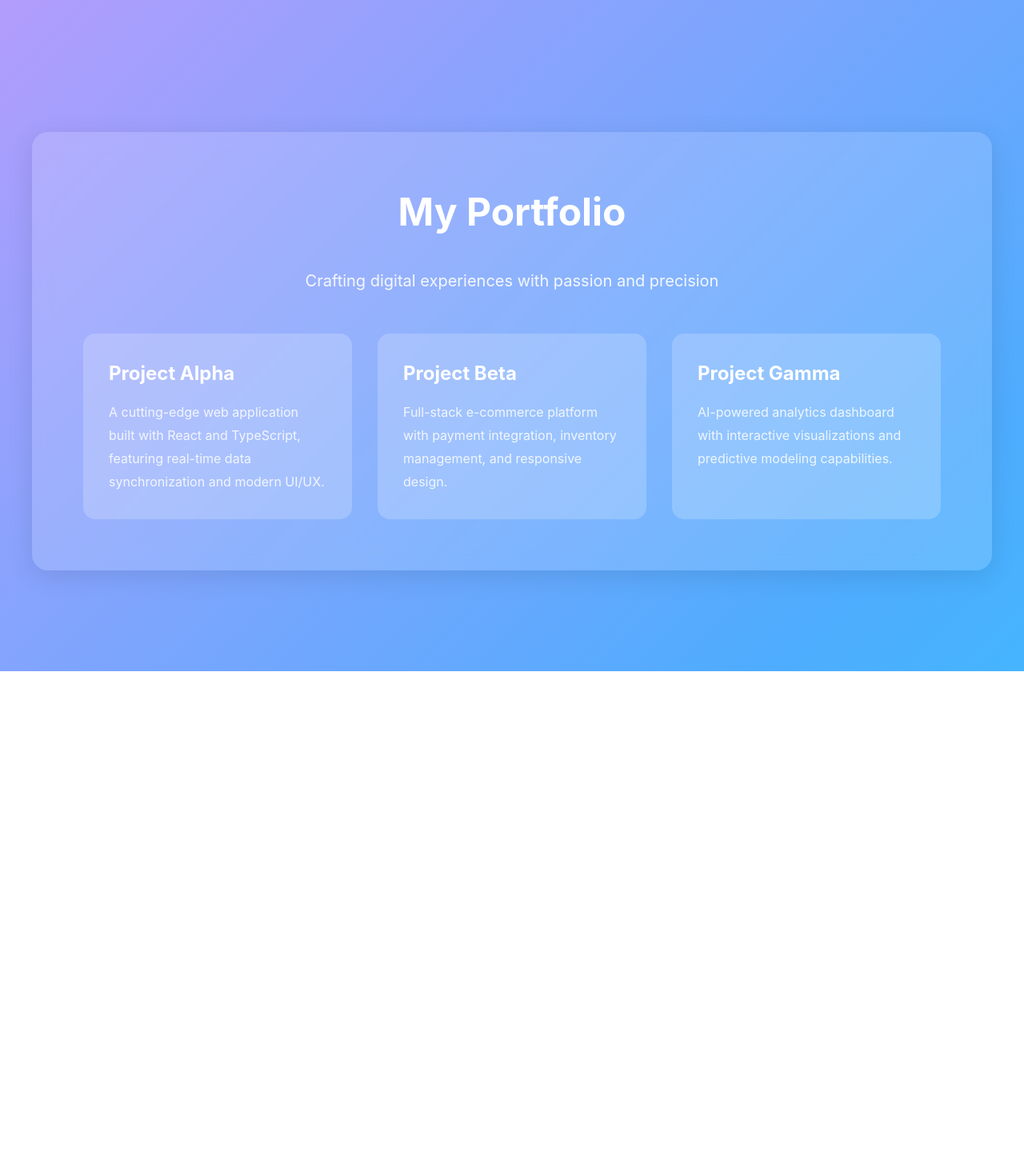
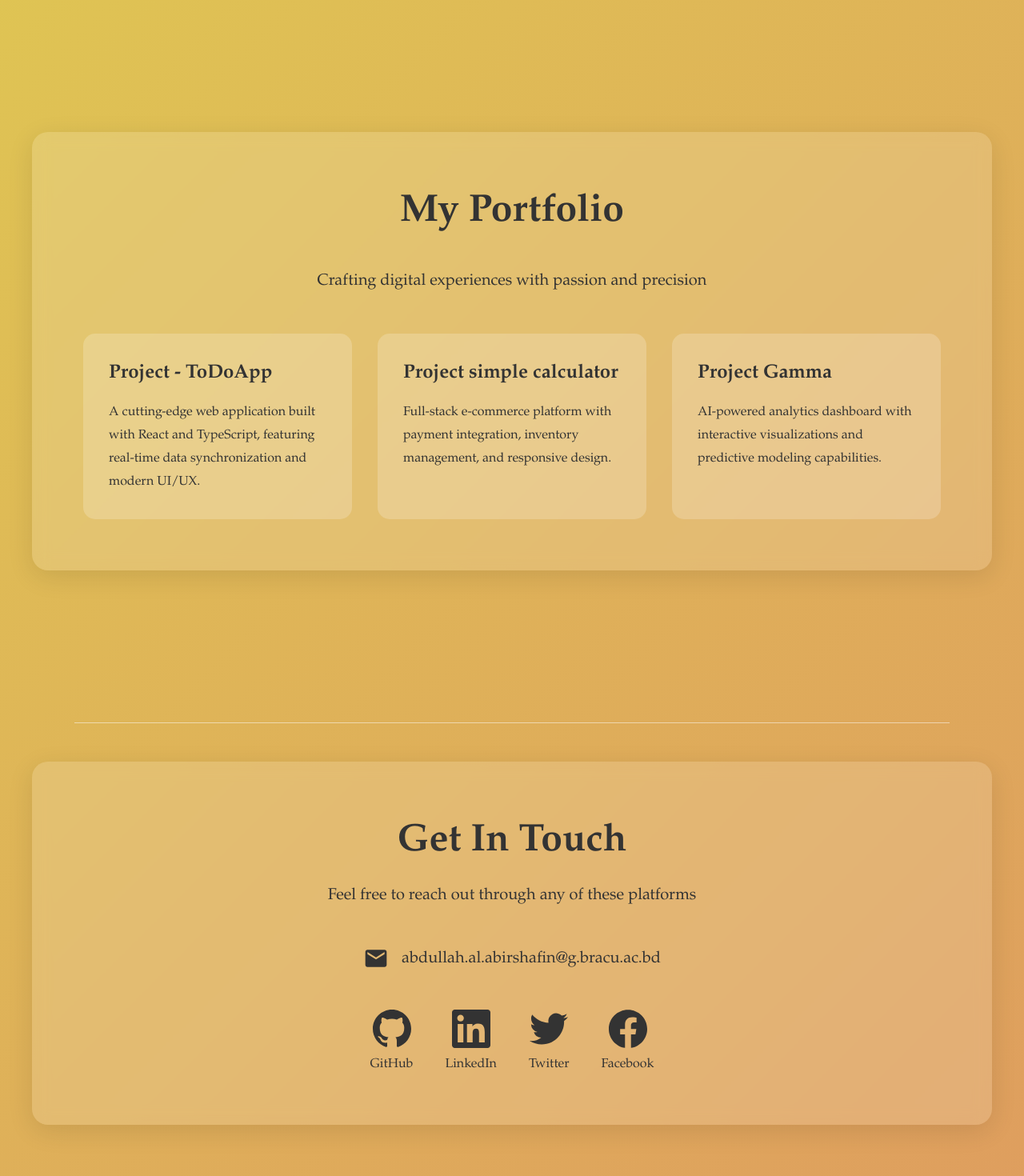
Before and after one commit to AbirShafin/AbirShafin.github.io, a React (Vite) app: page / in a window 1280 px wide. Shown: the part 761-2231 px from the top of the page at 80% size. Before the commit the page ends 1600 px from the top, so only its background shows below. Built offline with nearby package versions, Linux system fonts and the light colour scheme.

Commit message:
Initial portfolio setup

```diff
--- a/index.html
+++ b/index.html
@@ -2,7 +2,7 @@
 <html lang="en">
   <head>
     <meta charset="UTF-8" />
-    <link rel="icon" type="image/svg+xml" href="/vite.svg" />
+    <link rel="icon" type="image/png" href="/logo.png" />
     <meta name="viewport" content="width=device-width, initial-scale=1.0" />
     <title>abirshafin</title>
   </head>
--- a/src/App.tsx
+++ b/src/App.tsx
@@ -1,5 +1,6 @@
 import Hero from "./components/Hero";
 import Portfolio from "./components/Portfolio";
+import Contact from "./components/Contact";
 import "./App.css";
 
 function App() {
@@ -7,6 +8,7 @@ function App() {
     <>
       <Hero />
       <Portfolio />
+      <Contact />
     </>
   );
 }
--- /dev/null
+++ b/src/components/Contact.tsx
@@ -0,0 +1,86 @@
+import { useEffect, useState } from "react";
+import "../styles/animations.css";
+import "../styles/layout.css";
+
+export default function Contact() {
+  const [visible, setVisible] = useState(false);
+
+  useEffect(() => {
+    const onScroll = () => {
+      const element = document.getElementById("contact");
+      if (element) {
+        const top = element.getBoundingClientRect().top;
+        const threshold = window.innerHeight * 0.75;
+        if (top < threshold) {
+          setVisible(true);
+        }
+      }
+    };
+
+    onScroll(); // Check on mount
+    window.addEventListener("scroll", onScroll);
+    return () => window.removeEventListener("scroll", onScroll);
+  }, []);
+
+  const socials = [
+    {
+      name: "GitHub",
+      url: "https://github.com/AbirShafin",
+      icon: "M12 0c-6.626 0-12 5.373-12 12 0 5.302 3.438 9.8 8.207 11.387.599.111.793-.261.793-.577v-2.234c-3.338.726-4.033-1.416-4.033-1.416-.546-1.387-1.333-1.756-1.333-1.756-1.089-.745.083-.729.083-.729 1.205.084 1.839 1.237 1.839 1.237 1.07 1.834 2.807 1.304 3.492.997.107-.775.418-1.305.762-1.604-2.665-.305-5.467-1.334-5.467-5.931 0-1.311.469-2.381 1.236-3.221-.124-.303-.535-1.524.117-3.176 0 0 1.008-.322 3.301 1.23.957-.266 1.983-.399 3.003-.404 1.02.005 2.047.138 3.006.404 2.291-1.552 3.297-1.23 3.297-1.23.653 1.653.242 2.874.118 3.176.77.84 1.235 1.911 1.235 3.221 0 4.609-2.807 5.624-5.479 5.921.43.372.823 1.102.823 2.222v3.293c0 .319.192.694.801.576 4.765-1.589 8.199-6.086 8.199-11.386 0-6.627-5.373-12-12-12z"
+    },
+    {
+      name: "LinkedIn",
+      url: "hthttps://www.linkedin.com/in/abdullah-al-abir-shafin/",
+      icon: "M20.447 20.452h-3.554v-5.569c0-1.328-.027-3.037-1.852-3.037-1.853 0-2.136 1.445-2.136 2.939v5.667H9.351V9h3.414v1.561h.046c.477-.9 1.637-1.85 3.37-1.85 3.601 0 4.267 2.37 4.267 5.455v6.286zM5.337 7.433c-1.144 0-2.063-.926-2.063-2.065 0-1.138.92-2.063 2.063-2.063 1.14 0 2.064.925 2.064 2.063 0 1.139-.925 2.065-2.064 2.065zm1.782 13.019H3.555V9h3.564v11.452zM22.225 0H1.771C.792 0 0 .774 0 1.729v20.542C0 23.227.792 24 1.771 24h20.451C23.2 24 24 23.227 24 22.271V1.729C24 .774 23.2 0 22.222 0h.003z"
+    },
+    {
+      name: "Twitter",
+      url: "https://x.com/shafin141",
+      icon: "M23.953 4.57a10 10 0 01-2.825.775 4.958 4.958 0 002.163-2.723c-.951.555-2.005.959-3.127 1.184a4.92 4.92 0 00-8.384 4.482C7.69 8.095 4.067 6.13 1.64 3.162a4.822 4.822 0 00-.666 2.475c0 1.71.87 3.213 2.188 4.096a4.904 4.904 0 01-2.228-.616v.06a4.923 4.923 0 003.946 4.827 4.996 4.996 0 01-2.212.085 4.936 4.936 0 004.604 3.417 9.867 9.867 0 01-6.102 2.105c-.39 0-.779-.023-1.17-.067a13.995 13.995 0 007.557 2.209c9.053 0 13.998-7.496 13.998-13.985 0-.21 0-.42-.015-.63A9.935 9.935 0 0024 4.59z"
+    },
+    {
+      name: "Facebook",
+      url: "https://www.facebook.com/shafin141/",
+      icon: "M24 12.073c0-6.627-5.373-12-12-12s-12 5.373-12 12c0 5.99 4.388 10.954 10.125 11.854v-8.385H7.078v-3.47h3.047V9.43c0-3.007 1.792-4.669 4.533-4.669 1.312 0 2.686.235 2.686.235v2.953H15.83c-1.491 0-1.956.925-1.956 1.874v2.25h3.328l-.532 3.47h-2.796v8.385C19.612 23.027 24 18.062 24 12.073z"
+    }
+  ];
+
+  return (
+    <section id="contact" className="contact-section">
+      <div className="contact-divider"></div>
+      <div className="contact-content">
+        <h2 className={visible ? "fade-in" : ""}>Get In Touch</h2>
+        <p className={visible ? "fade-in-delay-1" : ""}>
+          Feel free to reach out through any of these platforms
+        </p>
+
+        <div className={`contact-info ${visible ? "fade-in-delay-2" : ""}`}>
+          <div className="email-container">
+            <svg className="icon" viewBox="0 0 24 24" fill="currentColor">
+              <path d="M20 4H4c-1.1 0-1.99.9-1.99 2L2 18c0 1.1.9 2 2 2h16c1.1 0 2-.9 2-2V6c0-1.1-.9-2-2-2zm0 4l-8 5-8-5V6l8 5 8-5v2z"/>
+            </svg>
+            <a href="mailto:abdullah.al.abirshafin@g.bracu.ac.bd">abdullah.al.abirshafin@g.bracu.ac.bd</a>
+          </div>
+
+          <div className="social-links">
+            {socials.map((social, index) => (
+              <a
+                key={index}
+                href={social.url}
+                target="_blank"
+                rel="noopener noreferrer"
+                className="social-link"
+                title={social.name}
+              >
+                <svg className="social-icon" viewBox="0 0 24 24" fill="currentColor">
+                  <path d={social.icon} />
+                </svg>
+                <span>{social.name}</span>
+              </a>
+            ))}
+          </div>
+        </div>
+      </div>
+    </section>
+  );
+}
--- a/src/components/Portfolio.tsx
+++ b/src/components/Portfolio.tsx
@@ -24,11 +24,11 @@ export default function Portfolio() {
 
   const projects = [
     {
-      title: "Project Alpha",
+      title: "Project - ToDoApp",
       description: "A cutting-edge web application built with React and TypeScript, featuring real-time data synchronization and modern UI/UX."
     },
     {
-      title: "Project Beta",
+      title: "Project simple calculator",
       description: "Full-stack e-commerce platform with payment integration, inventory management, and responsive design."
     },
     {
@@ -44,6 +44,7 @@ export default function Portfolio() {
         <p className={visible ? "fade-in-delay-1" : ""}>
           Crafting digital experiences with passion and precision
         </p>
+
         <div className="portfolio-grid">
           {projects.map((project, index) => (
             <div
--- a/src/index.css
+++ b/src/index.css
@@ -1,5 +1,5 @@
 :root {
-  font-family: system-ui, Avenir, Helvetica, Arial, sans-serif;
+  font-family: 'Garamond', 'EB Garamond', 'Cormorant Garamond', Georgia, serif;
   line-height: 1.5;
   font-weight: 400;
 
@@ -69,7 +69,7 @@ button:focus-visible {
     background-color: #ffffff;
   }
   a:hover {
-    color: #747bff;
+    color: #575353;
   }
   button {
     background-color: #f9f9f9;
--- a/src/styles/animations.css
+++ b/src/styles/animations.css
@@ -1,9 +1,10 @@
 body {
   margin: 0;
-  font-family: 'Inter', 'Segoe UI', system-ui, sans-serif;
-  background: linear-gradient(135deg, #667eea 0%, #764ba2 25%, #f093fb 50%, #4facfe 75%, #00f2fe 100%);
+  font-family: 'Garamond', 'EB Garamond', 'Cormorant Garamond', Georgia, serif;
+  color: #333333;
+  background: linear-gradient(135deg, hsl(99, 65%, 59%) 0%, #b5d444 25%, #dfcc51 50%, #da8e48df 75%, #e33e3edb 100%);
   background-size: 400% 400%;
-  animation: gradientShift 15s ease infinite;
+  animation: gradientShift 18s ease infinite;
 }
 
 @keyframes gradientShift {
@@ -19,13 +20,13 @@ body {
 }
 
 .glow-hover {
-  transition: all 0.4s ease-in-out;
+  transition: all 0.25s ease-in-out;
   cursor: default;
 }
 
 .glow-hover:hover {
-  text-shadow: 0 0 20px rgba(255, 255, 255, 0.8),
-               0 0 40px rgba(255, 255, 255, 0.6),
+  text-shadow: 0 0 20px hsl(0, 2%, 80%),
+               0 0 40px #e2e2e299,
                0 0 60px rgba(255, 255, 255, 0.4);
   transform: scale(1.05);
 }
@@ -33,19 +34,19 @@ body {
 .fade-in {
   opacity: 0;
   transform: translateY(30px);
-  animation: fadeInUp 0.8s ease-out forwards;
+  animation: fadeInUp 0.5s ease-out forwards;
 }
 
 .fade-in-delay-1 {
   opacity: 0;
   transform: translateY(30px);
-  animation: fadeInUp 0.8s ease-out 0.2s forwards;
+  animation: fadeInUp 0.5s ease-out 0.15s forwards;
 }
 
 .fade-in-delay-2 {
   opacity: 0;
   transform: translateY(30px);
-  animation: fadeInUp 0.8s ease-out 0.4s forwards;
+  animation: fadeInUp 0.5s ease-out 0.3s forwards;
 }
 
 @keyframes fadeInUp {
@@ -58,7 +59,7 @@ body {
 .slide-in-left {
   opacity: 0;
   transform: translateX(-50px);
-  animation: slideInLeft 0.8s ease-out forwards;
+  animation: slideInLeft 0.6s ease-out forwards;
 }
 
 @keyframes slideInLeft {
@@ -71,7 +72,7 @@ body {
 .slide-in-right {
   opacity: 0;
   transform: translateX(50px);
-  animation: slideInRight 0.8s ease-out forwards;
+  animation: slideInRight 0.6s ease-out forwards;
 }
 
 @keyframes slideInRight {
--- a/src/styles/layout.css
+++ b/src/styles/layout.css
@@ -17,7 +17,8 @@
   background: rgba(255, 255, 255, 0.1);
   padding: 3rem;
   border-radius: 20px;
-  box-shadow: 0 8px 32px rgba(0, 0, 0, 0.1);
+  box-shadow: 0 8px 32px rgba(0, 0, 0, 0.4);
+  border: 1px solid rgba(0, 0, 0, 0.15);
 }
 
 .hero-image {
@@ -47,14 +48,14 @@
 .hero-text h1 {
   font-size: 4rem;
   margin: 0;
-  color: white;
+  color: #333333;
   font-weight: 700;
   line-height: 1.2;
 }
 
 .hero-text p {
   font-size: 1.5rem;
-  color: rgba(255, 255, 255, 0.9);
+  color: #333333;
   margin-top: 1rem;
 }
 
@@ -78,14 +79,14 @@
 
 .portfolio-content h2 {
   font-size: 3rem;
-  color: white;
+  color: #333333;
   margin-bottom: 2rem;
   text-align: center;
 }
 
 .portfolio-content p {
   font-size: 1.25rem;
-  color: rgba(255, 255, 255, 0.9);
+  color: #333333;
   line-height: 1.8;
   text-align: center;
 }
@@ -110,13 +111,13 @@
 }
 
 .portfolio-item h3 {
-  color: white;
+  color: #333333;
   font-size: 1.5rem;
   margin-bottom: 1rem;
 }
 
 .portfolio-item p {
-  color: rgba(255, 255, 255, 0.85);
+  color: #333333;
   text-align: left;
   font-size: 1rem;
 }
@@ -182,3 +183,156 @@
     font-size: 1rem;
   }
 }
+
+/* Contact Section */
+.contact-section {
+  padding: 4rem 2rem;
+  display: flex;
+  flex-direction: column;
+  align-items: center;
+  justify-content: center;
+}
+
+.contact-divider {
+  width: 90%;
+  max-width: 1200px;
+  height: 1px;
+  background: rgba(255, 255, 255, 0.5);
+  margin-bottom: 3rem;
+}
+
+.contact-content {
+  max-width: 1200px;
+  width: 100%;
+  backdrop-filter: blur(10px);
+  background: rgba(255, 255, 255, 0.15);
+  padding: 4rem;
+  border-radius: 20px;
+  box-shadow: 0 8px 32px rgba(0, 0, 0, 0.1);
+  text-align: center;
+}
+
+.contact-content h2 {
+  font-size: 3rem;
+  color: #333333;
+  margin-bottom: 1rem;
+}
+
+.contact-content > p {
+  font-size: 1.25rem;
+  color: #333333;
+  margin-bottom: 3rem;
+}
+
+.contact-info {
+  display: flex;
+  flex-direction: column;
+  gap: 3rem;
+  align-items: center;
+}
+
+.email-container {
+  display: flex;
+  align-items: center;
+  gap: 1rem;
+  font-size: 1.25rem;
+}
+
+.email-container .icon {
+  width: 32px;
+  height: 32px;
+  color: #333333;
+}
+
+.email-container a {
+  color: #333333;
+  text-decoration: none;
+  font-weight: 500;
+  transition: all 0.3s ease;
+}
+
+.email-container a:hover {
+  color: #fff;
+  text-shadow: 0 0 10px rgba(255, 255, 255, 0.8);
+}
+
+.social-links {
+  display: flex;
+  gap: 2.5rem;
+  flex-wrap: wrap;
+  justify-content: center;
+}
+
+.social-link {
+  display: flex;
+  flex-direction: column;
+  align-items: center;
+  gap: 0.5rem;
+  color: #333333;
+  text-decoration: none;
+  transition: all 0.3s ease;
+}
+
+.social-link:hover {
+  transform: translateY(-5px);
+}
+
+.social-link:hover .social-icon {
+  color: #fff;
+  filter: drop-shadow(0 0 10px rgba(255, 255, 255, 0.8));
+}
+
+.social-link:hover span {
+  color: #fff;
+}
+
+.social-icon {
+  width: 48px;
+  height: 48px;
+  transition: all 0.3s ease;
+}
+
+.social-link span {
+  font-size: 1rem;
+  font-weight: 500;
+  transition: color 0.3s ease;
+}
+
+@media (max-width: 768px) {
+  .contact-content {
+    padding: 2rem;
+  }
+
+  .contact-content h2 {
+    font-size: 2rem;
+  }
+
+  .contact-content > p {
+    font-size: 1rem;
+  }
+
+  .email-container {
+    flex-direction: column;
+    font-size: 1rem;
+  }
+
+  .social-links {
+    gap: 1.5rem;
+  }
+
+  .social-icon {
+    width: 40px;
+    height: 40px;
+  }
+}
+
+@media (max-width: 480px) {
+  .contact-content h2 {
+    font-size: 1.5rem;
+  }
+
+  .social-icon {
+    width: 36px;
+    height: 36px;
+  }
+}
```
Also changed, not shown: src/components/Hero.tsx (+4 -3 lines), public/logo.png (added).
